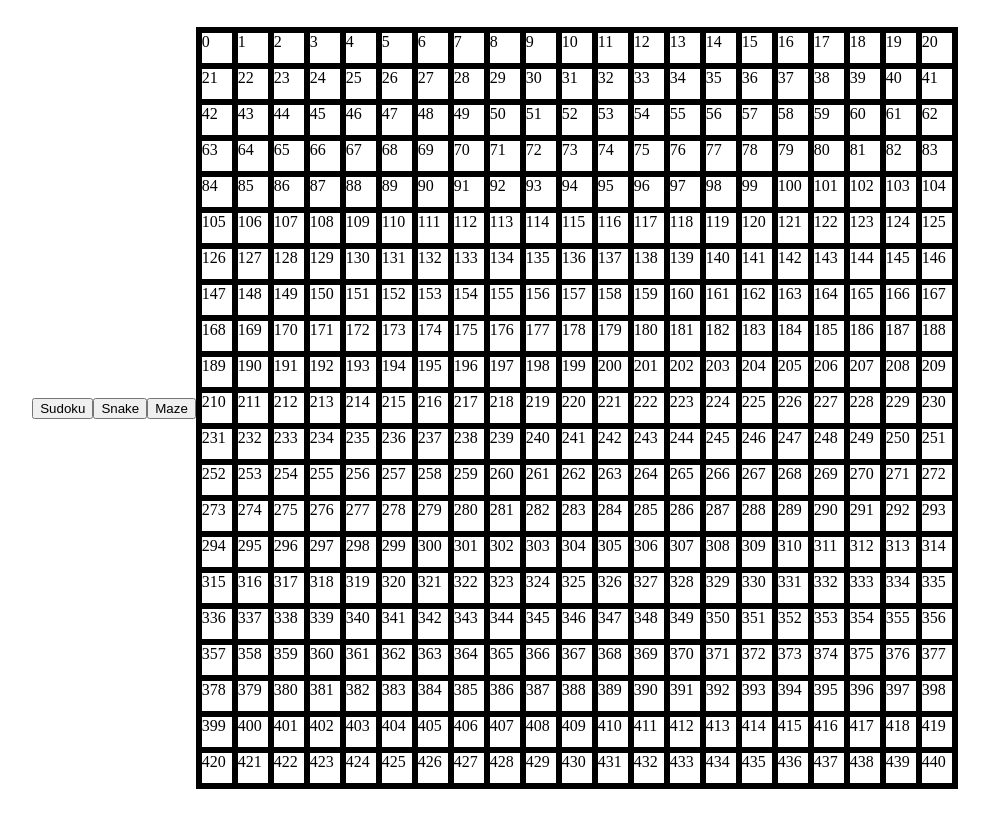
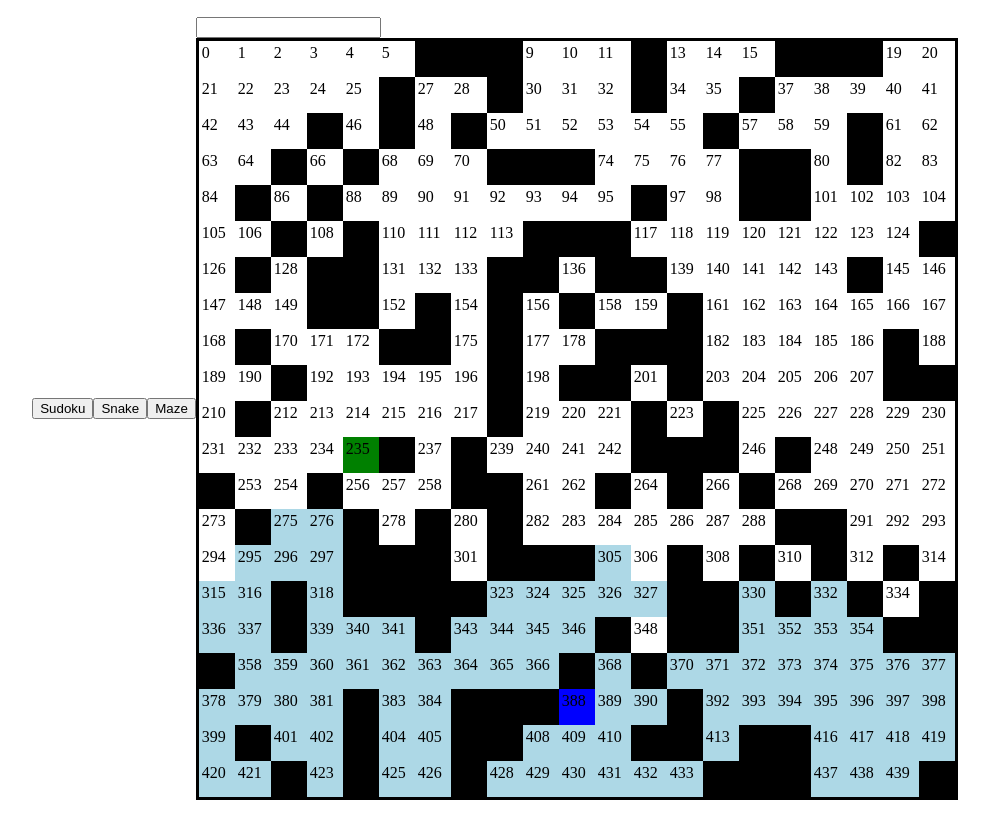
Before and after one commit to BenDMaryland/Sudoku, a React (Create React App) app: page /maze in a window 1280 px wide. Shown: the whole page, without its empty margins (153-1142 px from the left). Built offline with nearby package versions, Linux system fonts and the light colour scheme.

Commit message:
Maze basic setup done" "

```diff
--- a/src/components/MazeSolver/MazeBoard.js
+++ b/src/components/MazeSolver/MazeBoard.js
@@ -8,11 +8,13 @@ function MazeBoard() {
 
     const gridSize = 441
     const columnSize = Math.sqrt(gridSize)
-    const startingpos = Math.floor(gridSize / 2)
-    const [mazeGrid, setMazeGrid] = useState([...Array(gridSize).keys()])
+    const startingPos = Math.floor(Math.random() * gridSize)
+    const endingPos = Math.floor(Math.random() * gridSize)
 
 
-
+    const [mazeGrid, setMazeGrid] = useState([...Array(gridSize).keys()].map((cell, i) => cell = { path: false, endingPos: i === endingPos ? true : false, startingPos: i === startingPos ? true : false, num: i, block: Math.random() < 0.3 }))
+    const [blocks, setblocks] = useState(220)
+    const [pathsArray, setpathsArray] = useState([startingPos])
 
     const boardStyle = {
         'border': "solid",
@@ -23,11 +25,54 @@ function MazeBoard() {
     }
 
 
+    function mazeSolver() {
+        let newPaths = [startingPos]
+
+        let blockedArray = mazeGrid.filter(cell => (cell.block === true) && cell.block).map(cell => cell.num)
+
+        for (let i = 1; i != 20; i++) {
+
+            console.log(i)
+            newPaths = newPaths.map(cell => {
+                let rightPath = cell + 1
+                let leftPath = cell - 1
+                let topPath = cell - (columnSize * 1)
+                let bottomPath = cell + (columnSize * 1)
+                return [cell, rightPath, leftPath, topPath, bottomPath]
+            })
+
+            newPaths = newPaths.flat().filter(cell => {
+                if (blockedArray.includes(cell)) { return false }
+                else { return true }
+            })
+
+            setMazeGrid(mazeGrid.map(cell => {
+                if (newPaths.find(path => path == cell.num)) { cell.path = true }
+                return cell
+            }))
+
+            newPaths = [...new Set(newPaths)]
+
+        }
+        setpathsArray([...new Set(newPaths)])
+    }
+
+
+    useEffect(() => {
+        mazeSolver()
+
+    }, [])
+
+
+    if (pathsArray.length === 1) return <div>s</div>
 
     return (
-        <div style={boardStyle}>
 
-            {mazeGrid.map((grid, i) => (<MazeCell key={i} cellNum={i}/>))}
+        <div>
+            <input type={'number'} onChange={(e) => setblocks(e.target.value)}  ></input>
+            <div style={boardStyle}>
+                {mazeGrid.map((cell, i) => (<MazeCell cell={cell} key={i} cellNum={i} />))}
+            </div>
         </div>
     )
 }
--- a/src/components/MazeSolver/MazeCell.js
+++ b/src/components/MazeSolver/MazeCell.js
@@ -1,13 +1,27 @@
-import React from 'react'
+import React, { useEffect, useState } from 'react'
 
-function MazeCell({ i, cellNum }) {
+function MazeCell({ i, cellNum, cell }) {
     const cellSize = "30px"
+    const [color, setcolor] = useState("white")
+
+    useEffect(() => {
+
+
+
+        if (cell.startingPos) { setcolor("blue") }
+        else if(cell.endingPos){setcolor("green")}
+        else if (cell.path) { setcolor("lightBlue") }
+        else if (cell.block) { setcolor("black") }
+        else {  setcolor("white")   }
+    }, [])
+
 
     const cellStyle = {
         "margin": "0",
-        'border': 'solid',
+        'border': ` solid ${color}`,
         'height': cellSize,
         "width": cellSize,
+        "backgroundColor": color
     }
 
 
--- a/src/components/Page.js
+++ b/src/components/Page.js
@@ -25,7 +25,7 @@ function Page() {
 
       <Routes>
         <Route exact path='/snake' element={<Snake />} />
-        <Route exact path='/maze' element={<MazeBoard />} />
+        <Route exact path='/maze' element={<React.StrictMode><MazeBoard /></React.StrictMode>} />
         <Route path='/*' element={<Board />} />
       </Routes>
 
```
Also changed, not shown: src/index.tsx (line endings or trailing spaces).
